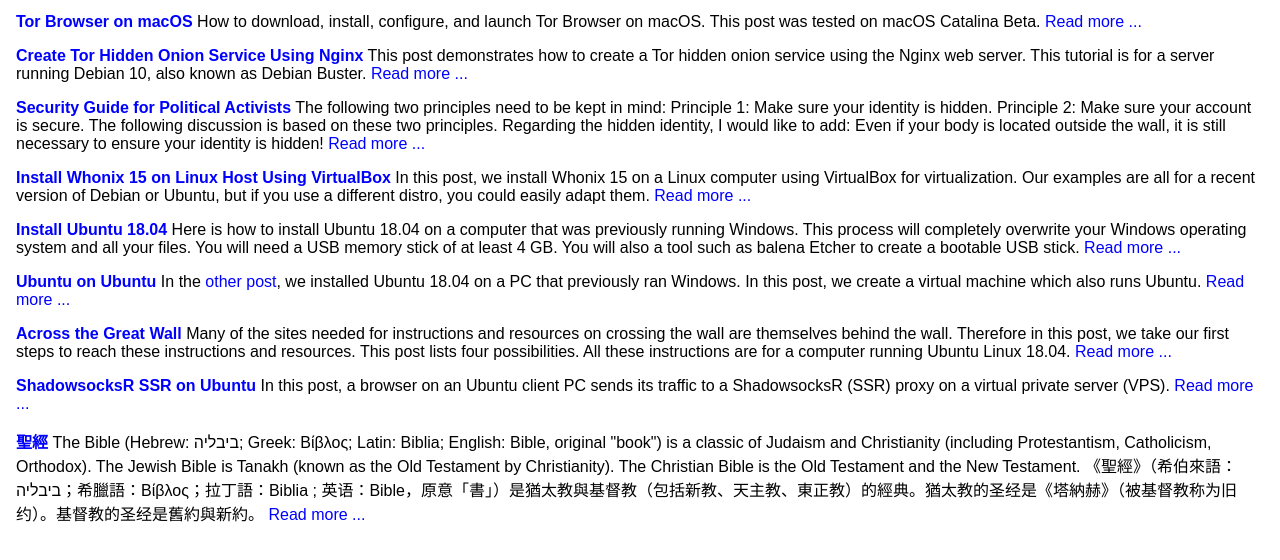
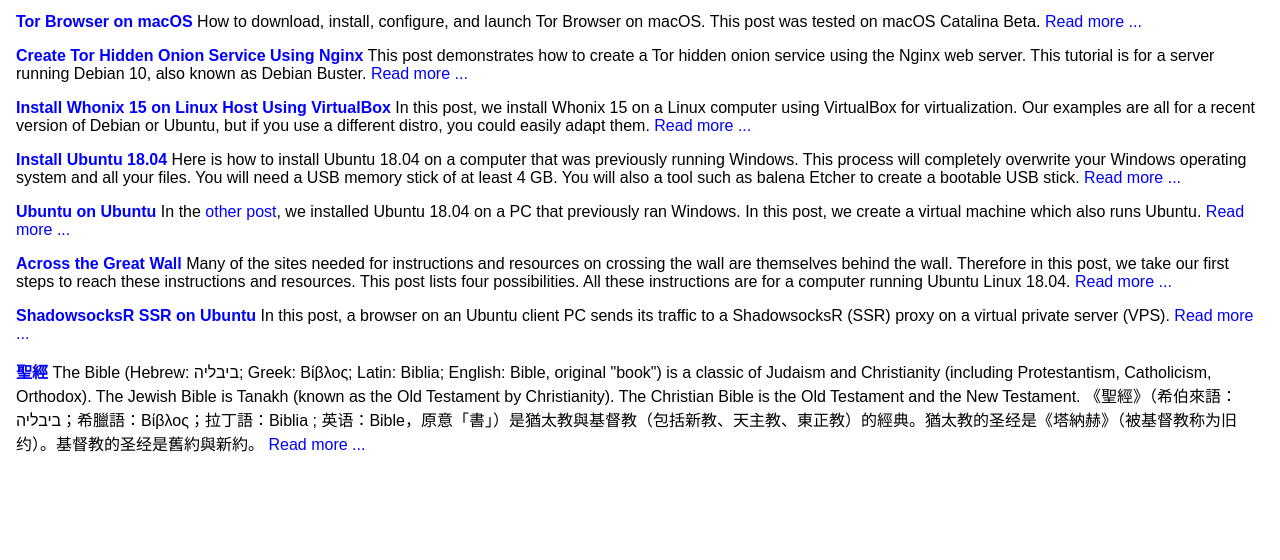
Before and after one commit to arcdetri/arcdetri.github.io, a plain HTML site: page index.html in a window 1280 px wide. Shown: the part 222-782 px from the top of the page. Drawn offline with Linux system fonts and the light colour scheme.

Commit message:
Update index.html

```diff
--- a/index.html
+++ b/index.html
@@ -31,10 +31,6 @@ How to download, install, configure, and launch Tor Browser on macOS. This post
 This post demonstrates how to create a Tor hidden onion service using the Nginx web server. This tutorial is for a server running Debian 10, also known as Debian Buster.
 <a href="tor-hidden-onion-nginx.html">Read more ...</a></p>
 
-<p><a href="security-guide-for-political-activists.html"><strong>Security Guide for Political Activists</strong></a>
-The following two principles need to be kept in mind: Principle 1: Make sure your identity is hidden. Principle 2: Make sure your account is secure. The following discussion is based on these two principles. Regarding the hidden identity, I would like to add: Even if your body is located outside the wall, it is still necessary to ensure your identity is hidden!
-<a href="security-guide-for-political-activists.html">Read more ...</a></p>
-
 <p><a href="whonix-15-linux-virtualbox.html"><strong>Install Whonix 15 on Linux Host Using VirtualBox</strong></a>
 In this post, we install Whonix 15 on a Linux computer using VirtualBox for virtualization. Our examples are all for a recent version of Debian or Ubuntu, but if you use a different distro, you could easily adapt them.
 <a href="whonix-15-linux-virtualbox.html">Read more ...</a></p>
```
